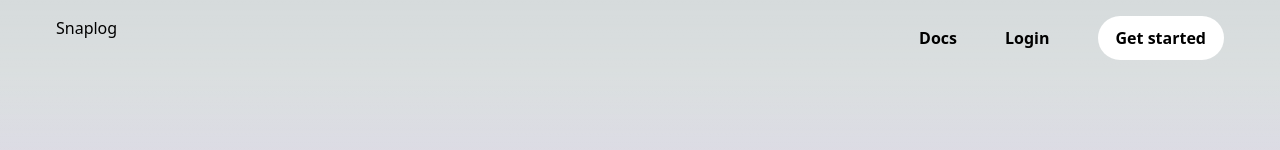
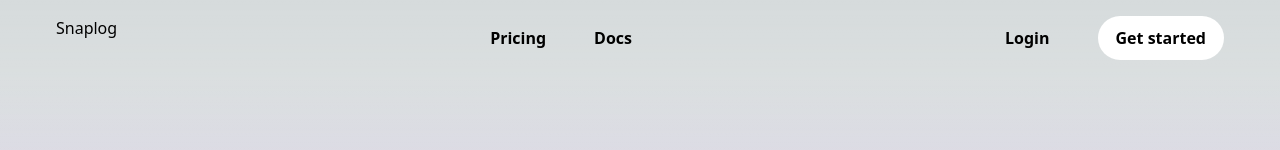
Before and after one commit to akinloluwami/logdrop, a Next.js app: page / in a window 1280 px wide. Shown: the top 150 px of the page. Built offline with nearby package versions, Linux system fonts and the light colour scheme.

Commit message:
highlight active link

```diff
--- a/components/Navbar.tsx
+++ b/components/Navbar.tsx
@@ -1,17 +1,32 @@
 import Link from "next/link";
 import Logo from "./Logo";
+import { usePathname } from "next/navigation";
 
 const Navbar = () => {
+  const links = [
+    { title: "Pricing", href: "/pricing" },
+    { title: "Docs", href: "/docs" },
+  ];
+
+  const pathname = usePathname();
+
   return (
     <div className="flex justify-between px-14 py-4">
       <Logo />
       <div className="flex gap-12 items-center font-semibold">
-        <Link
-          href={"/docs"}
-          className="hover:text-purple-500 transition-colors"
-        >
-          Docs
-        </Link>
+        {links.map((link, i) => (
+          <Link
+            key={i}
+            href={link.href}
+            className={`hover:text-purple-500 transition-colors ${
+              pathname === link.href && "text-purple-500"
+            }`}
+          >
+            {link.title}
+          </Link>
+        ))}
+      </div>
+      <div className="flex gap-12 items-center font-semibold">
         <Link
           href={"/login"}
           className="hover:text-purple-500 transition-colors"
```
